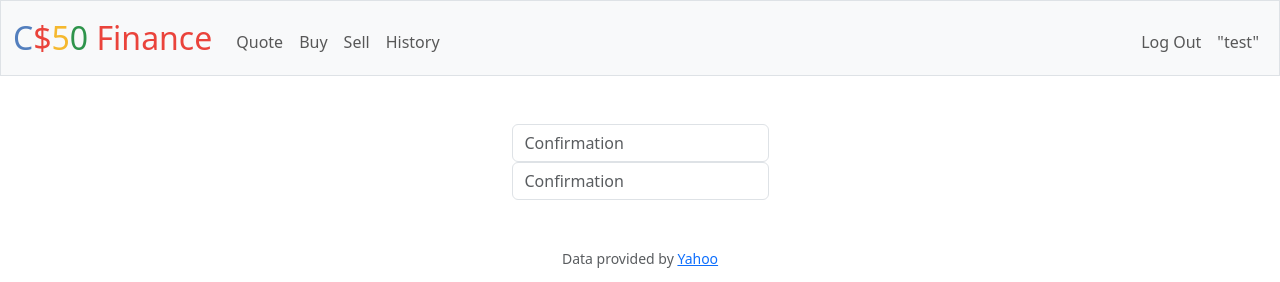
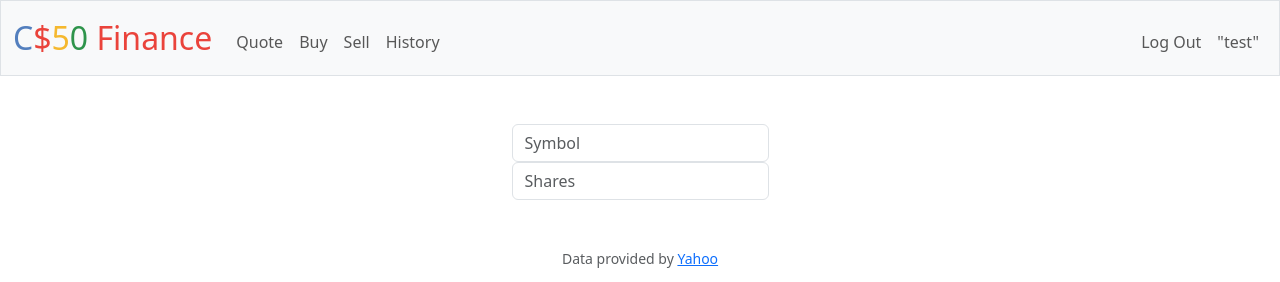
Before and after one commit to sayviar/cs50, a Flask app: page /buy in a window 1280 px wide. Shown: the top 282 px of the page. Run offline with Flask 3, Linux system fonts and the light colour scheme; a user stored in the database is signed in; some libraries are stand-ins or nearby versions.

Commit message:
Sun, Aug 11, 2024, 10:18 PM +02:00

```diff
--- a/finance/templates/buy.html
+++ b/finance/templates/buy.html
@@ -6,7 +6,7 @@
 
 {% block main %}
     <form action="/buy" method="post">
-        <input class="form-control mx-auto w-auto" name="confirmation" type="password" placeholder="Confirmation">
-        <input class="form-control mx-auto w-auto" name="confirmation" type="password" placeholder="Confirmation">
+        <input class="form-control mx-auto w-auto" name="symbol" type="text"  placeholder="Symbol">
+        <input class="form-control mx-auto w-auto" name="shares" type="number" size="number" placeholder="Shares">
     </form>
 {% endblock %}
```
